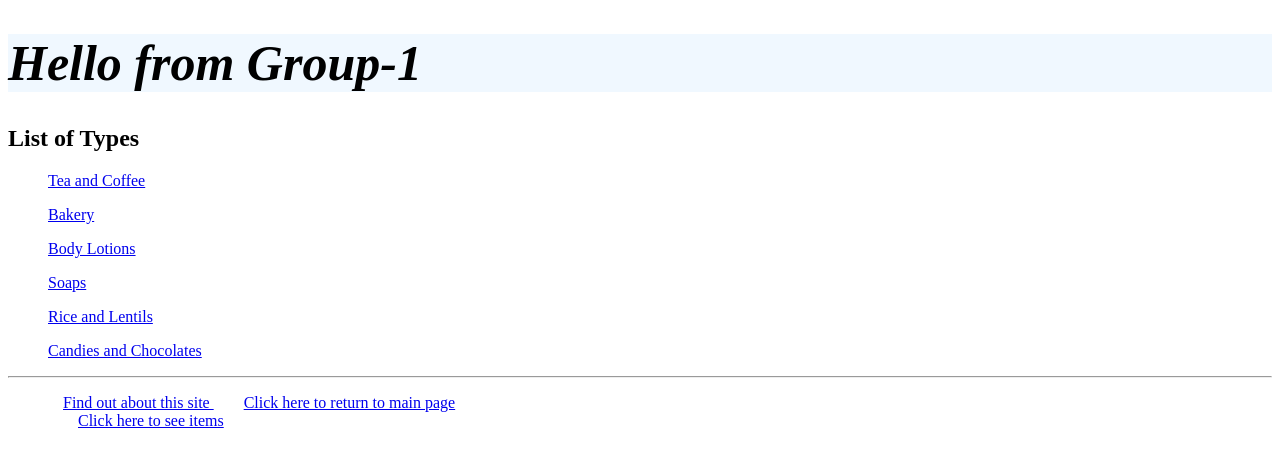
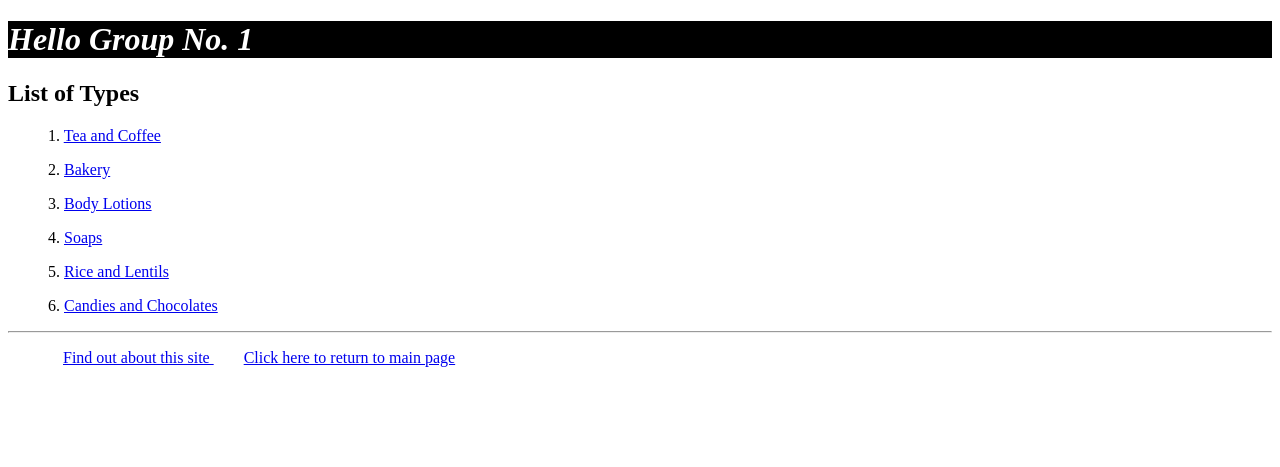
Before and after one commit to Abhishe-k/Grocsite, a Django app: page / in a window 1280 px wide. Shown: the top 467 px of the page. Run offline with Django 4.2, Linux system fonts and the light colour scheme; data comes from the database, SQL or seed files in the repository; both versions use the stored data as it was after the commit.

Commit message:
Lab 7 Index for Item List

```diff
--- a/myapp1/models.py
+++ b/myapp1/models.py
@@ -21,7 +21,7 @@ class Item(models.Model):
     interested = models.PositiveIntegerField(default=0)
 
     def __str__(self):
-        return "name: {0}, type: {1}, price: {2}, stock: {3}".format(self.name, self.type, self.price, self.stock)
+        return "name: {0}, type: {1}, price: {2}, stock: {3} ".format(self.name, self.type, self.price, self.stock)
 
     def topup(self):
         self.stock += 200
@@ -38,6 +38,10 @@ class Client(User):
         return "username: {0}, Address: {1}, City: {2}, Interests: {3}".format(self.username, self.shipping_address,
                                                                                self.city, self.interested_in)
 
+    def topup(self):
+        self.stock = self.stock + 200
+        self.save()
+
 
 class OrderItem(models.Model):
     item = models.ForeignKey(Item, related_name='OrderItems', on_delete=models.CASCADE)
--- a/myapp1/static/myapp1/style.css
+++ b/myapp1/static/myapp1/style.css
@@ -1,11 +1,11 @@
+.hbar1 {
+	display: inline;
+ 	margin: 15px;
+}
+
 h1 {
-    background-color: aliceblue;
-    color: black;
-    font-size: 50px;
-    font-style: italic;
-    position: relative;
+	background-color: black;
+  	color: white;
+	font-size: xx-large;
+	font-style: italic;
 }
-.hbar1 {
-    display: inline;
-    margin: 15px;
-}
--- a/myapp1/templates/myapp1/base.html
+++ b/myapp1/templates/myapp1/base.html
@@ -7,7 +7,7 @@
 </head>
 <body>
 <div>
-    <h1>{% block myhdg %} Hello from Group-1 {% endblock %}</h1>
+    <h1>{% block myhdg %} Hello Group No. 1 {% endblock %}</h1>
     {% block body_block %}*** {% endblock %}
 </div>
 <hr />
@@ -15,7 +15,6 @@
     <ul>
         <li class="hbar1"><a href="http://127.0.0.1:8000/myapp1/about/"> Find out about this site </a></li>
         <li class="hbar1"><a href = "{% url 'myapp1:index'%}"> Click here to return to main page </a><br/></li>
-        <li class="hbar1"><a href = "{% url 'myapp1:item'%}"> Click here to see items </a><br/></li>
     </ul>
 </div>
 </body>
--- a/myapp1/templates/myapp1/index0.html
+++ b/myapp1/templates/myapp1/index0.html
@@ -19,7 +19,7 @@
     <ol>
         {% for type in type_list %}
 {#            <p><a href={% url 'myapp1:detail' parameter= type.id|floatformat:"0" %}>{{ type.name}}</a></p>#}
-            <p><a href="/myapp1/{{type.id|floatformat:"0"}}">{{ type.name}}</a></p>
+            <p>{{type.id|floatformat:"0"}}. <a href="/myapp1/{{type.id|floatformat:"0"}}">{{ type.name}}</a></p>
         {% endfor %}
     </ol>
 {% else %}
```
Also changed, not shown: myapp1/forms.py (+6 -10 lines), myapp1/templates/myapp1/items.html (deleted, +0 -15 lines), db.sqlite3, myapp1/migrations/0007_item_interested.py.
